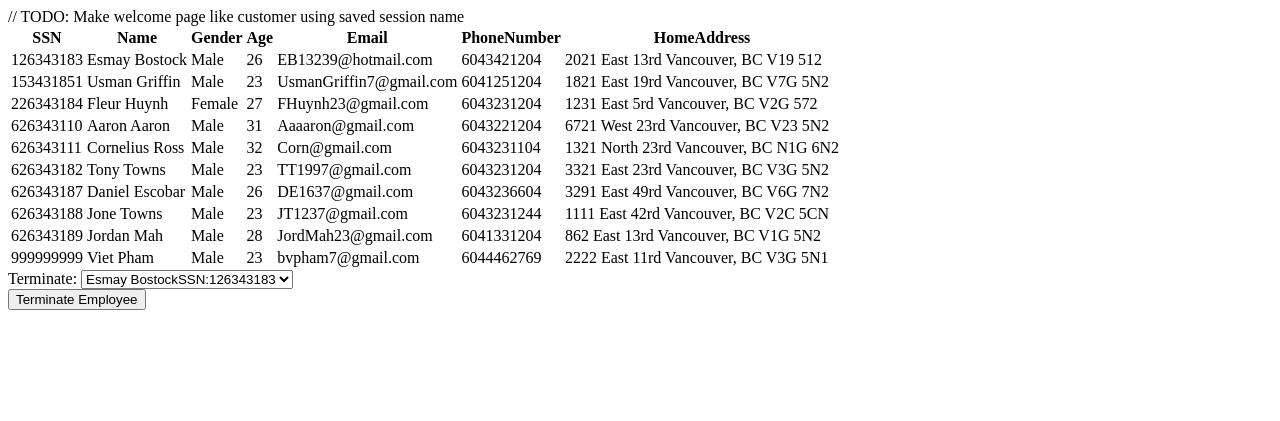
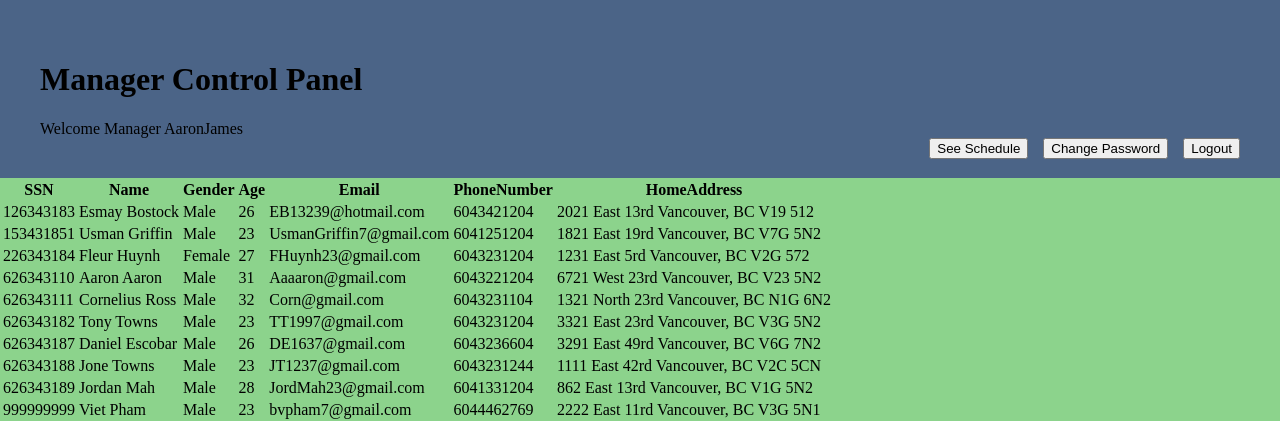
Before and after one commit to vpham04/CityPost, a PHP site: page /manager.php in a window 1280 px wide. Shown: the top 421 px of the page. Run offline with PHP 8.4, Linux system fonts and the light colour scheme; a user stored in the database is signed in; data comes from the database, SQL or seed files in the repository.

Commit message:
Made manager page look more inline with others

```diff
--- a/src/manager.php
+++ b/src/manager.php
@@ -2,15 +2,28 @@
 session_start();
 ?>
 
-// TODO: Make welcome page like customer using saved session name
 <!DOCTYPE html>
 <html>
 
 <head>
     <title>Manager Page</title>
+    <link rel="stylesheet" href="styles.css">
 </head>
 
 <body>
+    <!-- TODO: Make welcome page like customer using saved session name -->
+
+    <div class="header">
+        <h1>Manager Control Panel</h1>
+        <?php
+        echo "Welcome Manager " . $_SESSION["username"] . "<br/>";
+        ?>
+        <div class="account">
+            <button onclick="window.location.href='../src/login.html'" class="account-button">Logout</button>
+            <button onclick="window.location.href='../src/updatepassword.html'" class="account-button">Change Password</button>
+            <button onclick="window.location.href='../src/schedule.php'" class="account-button">See Schedule</button>
+        </div>
+    </div>
     <?php
 
     include 'connect.php';
@@ -63,7 +76,6 @@ session_start();
         echo "</select>";
         CloseCon($conn);
         ?>
-        </br>
         <input type="submit" value="Terminate Employee">
     </form>
 </body>
--- a/src/styles.css
+++ b/src/styles.css
@@ -113,3 +113,8 @@ body {
 #login-text {
   font-size: 30px;
 }
+
+.account-button {
+  float: right;
+  margin-left: 15px;
+}
```
